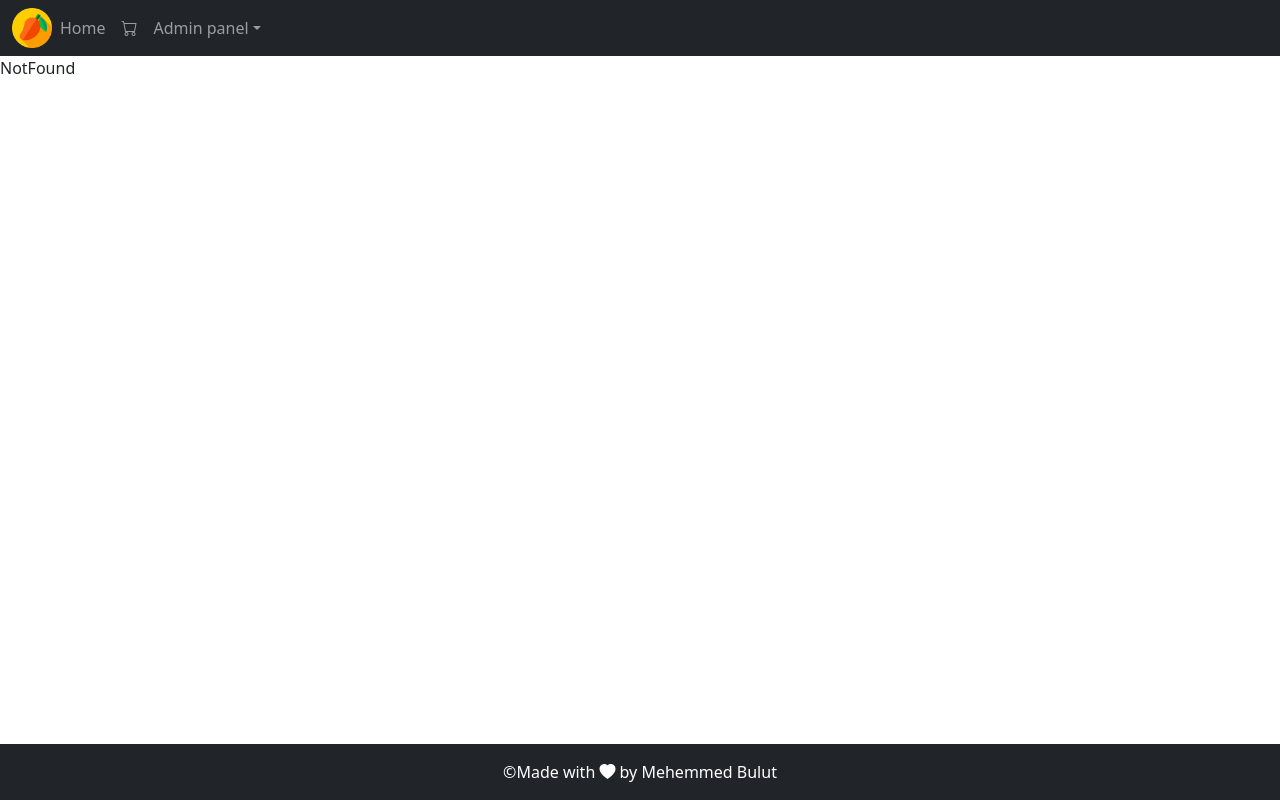
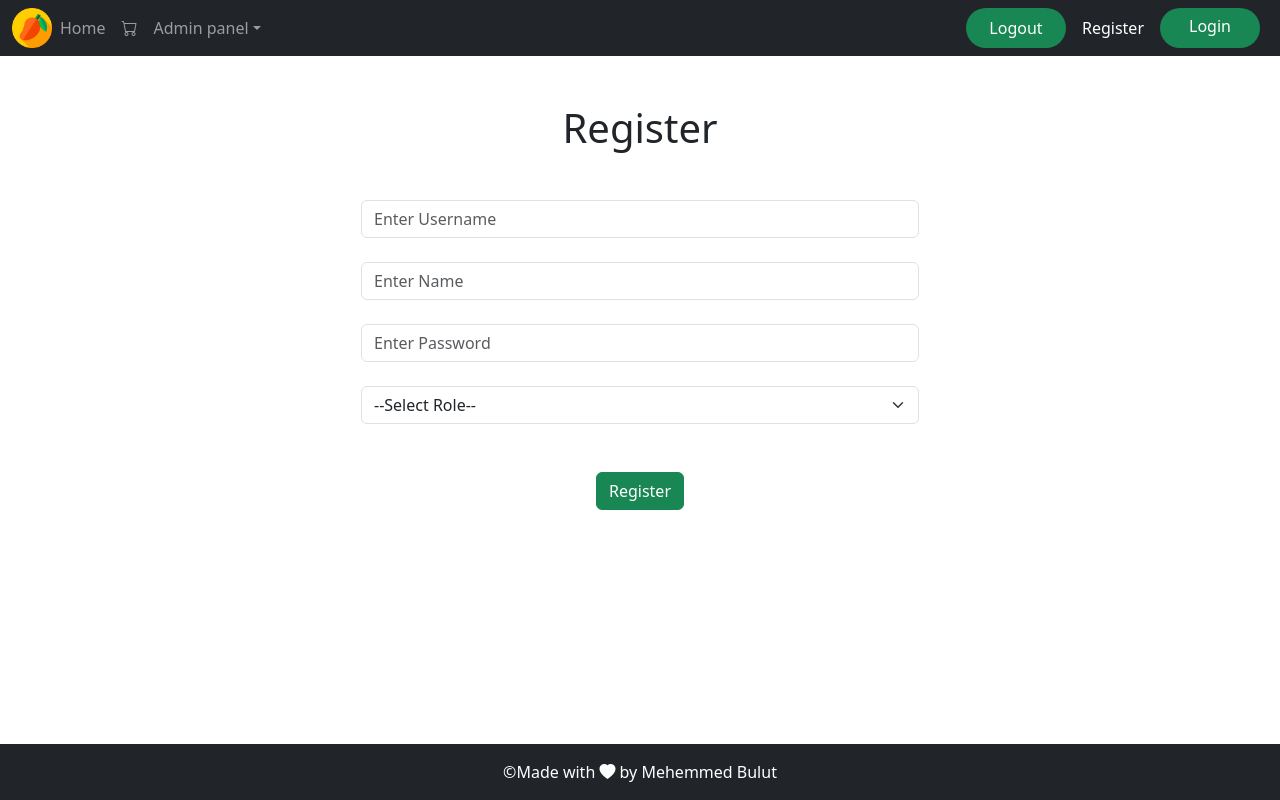
Before and after one commit to MehemmedBulut/Training-Aspnet-React-Client, a React (Create React App) app: page /register in a window 1280 px wide. Built offline with nearby package versions, Linux system fonts and the light colour scheme; no server answers.

Commit message:
add Auth api

```diff
--- a/src/Components/Layout/Header.tsx
+++ b/src/Components/Layout/Header.tsx
@@ -18,7 +18,7 @@ function Header() {
         <span className="navbar-toggler-icon"></span>
       </button>
       <div className="collapse navbar-collapse" id="navbarSupportedContent">
-        <ul className="navbar-nav me-auto mb-2 mb-lg-0">
+        <ul className="navbar-nav me-auto mb-2 mb-lg-0 w-100">
           <li className="nav-item">
             <NavLink className="nav-link " aria-current="page" to="/">
               Home
@@ -41,6 +41,35 @@ function Header() {
               <li><a className="dropdown-item" href="#">Something else here</a></li>
             </ul>
           </li>
+          <div className="d-flex" style={{marginLeft: "auto"}}>
+            <li className="nav-item">
+              <button
+              className="btn btn-success btn-outlined rounded-pill text-white mx-2"
+              style={{
+                border:"none",
+                height:"40px",
+                width:"100px"
+              }}
+              >
+                Logout</button>
+            </li>
+            <li className="nav-item text-white">
+                <NavLink className="nav-link" to="/register">
+                  Register
+                </NavLink>
+            </li>
+            <li className="nav-item text-white">
+                <NavLink className="btn btn-success btn-outlined rounded-pill text-white mx-2"
+              style={{
+                border:"none",
+                height:"40px",
+                width:"100px"
+              }}
+              to="/login">
+                  Login
+                </NavLink>
+            </li>
+          </div>
         </ul>
       </div>
     </div>
--- a/src/Container/App.tsx
+++ b/src/Container/App.tsx
@@ -1,6 +1,6 @@
 import React from 'react';
 import { Footer, Header } from '../Components/Layout/Index';
-import { Home, MenuItemDetails, NotFound, ShoppingCart } from '../Pages';
+import { Home, Login, MenuItemDetails, NotFound, Register, ShoppingCart } from '../Pages';
 import { Routes,Route } from 'react-router-dom';
 import { useEffect } from 'react';
 import { useDispatch } from 'react-redux';
@@ -35,6 +35,8 @@ function App() {
           element={<MenuItemDetails/>}>
           </Route>
           <Route path="/shoppingCart" element={<ShoppingCart/>}></Route>
+          <Route path="/login" element={<Login/>}></Route>
+          <Route path="/register" element={<Register/>}></Route>
           <Route path="*" element={<NotFound/>}></Route>
         </Routes>
       </div>
--- /dev/null
+++ b/src/Pages/Login.tsx
@@ -0,0 +1,42 @@
+import React from 'react'
+
+function Login() {
+  return (
+    <div className="container text-center">
+    <form method="post">
+      <h1 className="mt-5">Login</h1>
+      <div className="mt-5">
+        <div className="col-sm-6 offset-sm-3 col-xs-12 mt-4">
+          <input
+            type="text"
+            className="form-control"
+            placeholder="Enter Username"
+            required
+          />
+        </div>
+
+        <div className="col-sm-6 offset-sm-3 col-xs-12 mt-4">
+          <input
+            type="password"
+            className="form-control"
+            placeholder="Enter Password"
+            required
+          />
+        </div>
+      </div>
+
+      <div className="mt-2">
+        <button
+          type="submit"
+          className="btn btn-success"
+          style={{ width: "200px" }}
+        >
+          Login
+        </button>
+      </div>
+    </form>
+  </div>
+  )
+}
+
+export default Login
--- /dev/null
+++ b/src/Pages/Register.tsx
@@ -0,0 +1,51 @@
+import React from 'react'
+
+function Register() {
+  return (
+    <div className="container text-center">
+    <form method="post">
+      <h1 className="mt-5">Register</h1>
+      <div className="mt-5">
+        <div className="col-sm-6 offset-sm-3 col-xs-12 mt-4">
+          <input
+            type="text"
+            className="form-control"
+            placeholder="Enter Username"
+            required
+          />
+        </div>
+        <div className="col-sm-6 offset-sm-3 col-xs-12 mt-4">
+          <input
+            type="text"
+            className="form-control"
+            placeholder="Enter Name"
+            required
+          />
+        </div>
+        <div className="col-sm-6 offset-sm-3 col-xs-12 mt-4">
+          <input
+            type="password"
+            className="form-control"
+            placeholder="Enter Password"
+            required
+          />
+        </div>
+        <div className="col-sm-6 offset-sm-3 col-xs-12 mt-4">
+          <select className="form-control form-select" required>
+            <option value="">--Select Role--</option>
+            <option value="customer">Customer</option>
+            <option value="admin">Admin</option>
+          </select>
+        </div>
+      </div>
+      <div className="mt-5">
+        <button type="submit" className="btn btn-success">
+          Register
+        </button>
+      </div>
+    </form>
+  </div>
+  )
+}
+
+export default Register
--- a/src/Pages/index.ts
+++ b/src/Pages/index.ts
@@ -2,5 +2,7 @@ import Home from "./Home";
 import NotFound from "./NotFound";
 import MenuItemDetails from "./MenuItemDetails";
 import ShoppingCart from "./ShoppingCart";
+import Register from "./Register";
+import Login from "./Login";
 
-export {Home, NotFound, MenuItemDetails, ShoppingCart};
+export {Home, NotFound, MenuItemDetails, ShoppingCart, Register, Login};
```
Also changed, not shown: src/Apis/AuthApi.ts (added, +33 -0 lines).
